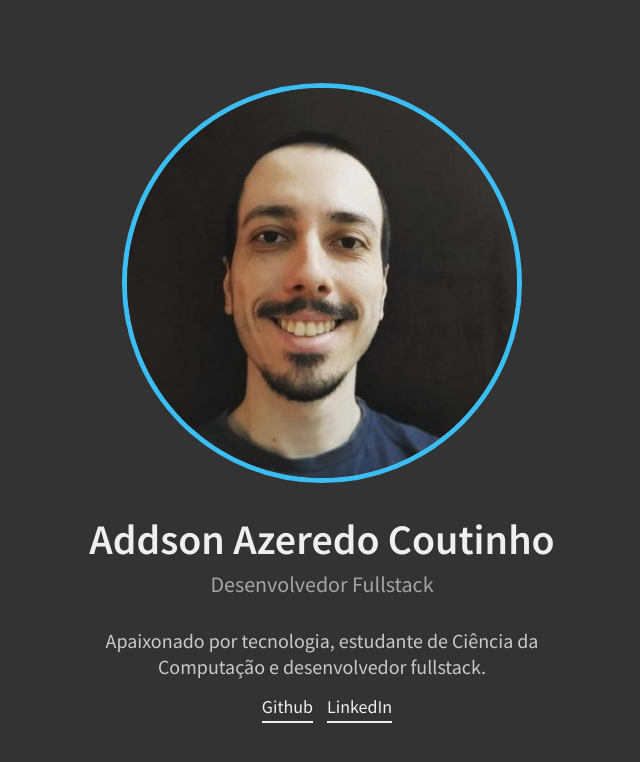
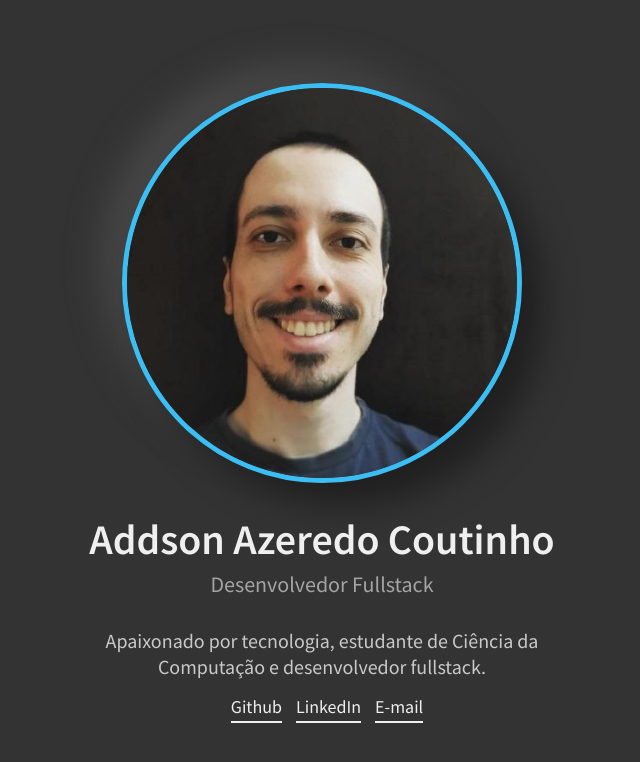
Before and after one commit to oAddson/my-webpage, a plain HTML site: page index.html in a window 1280 px wide. Shown: the whole page, without its empty margins (318-958 px from the left). Drawn offline with Linux system fonts and the light colour scheme.

Commit message:
adiciona link de email e animacao na foto

```diff
--- a/index.css
+++ b/index.css
@@ -27,6 +27,13 @@ body {
     width: 400px;
     border-radius: 50%;
     border: 5px solid #3BBEF3;
+    box-shadow: 22px 22px 33px #202020,
+    -22px -22px 33px #464646;
+    transition: 1s ease-in-out border-color;
+}
+
+.profile:hover {
+    border-color: #2FF9C5;
 }
 
 .name {
@@ -72,9 +79,16 @@ body {
     padding-bottom: 3px;
     margin-left: 10px;
     transition: .2s ease color, .2s ease border-color;
+    white-space: nowrap;
 }
 
 .contact_link:hover {
     color: #3bbef3;
     border-color: #3BBEF3;
 }
+
+::selection {
+    background-color: #3BBEF3;
+    color: #FFFFFF;
+    opacity: 1;
+}
--- a/index.html
+++ b/index.html
@@ -21,6 +21,9 @@
             <li class="contact_item">
                 <a class="contact_link" target="_blank" href="https://linkedin.com/in/oaddson">LinkedIn</a>
             </li>
+            <li class="contact_item">
+                <a class="contact_link" target="_blank" href="mailto:addsoncoutinho@hotmail.com">E-mail</a>
+            </li>
         </ul>
     </div>
 </body>
```
